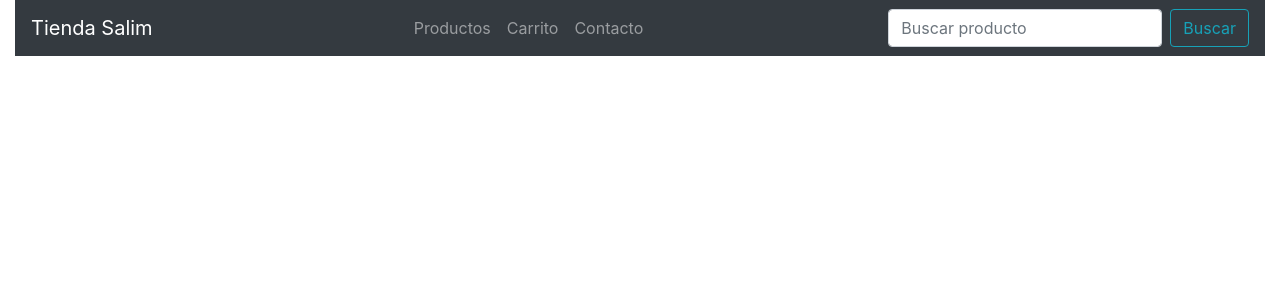
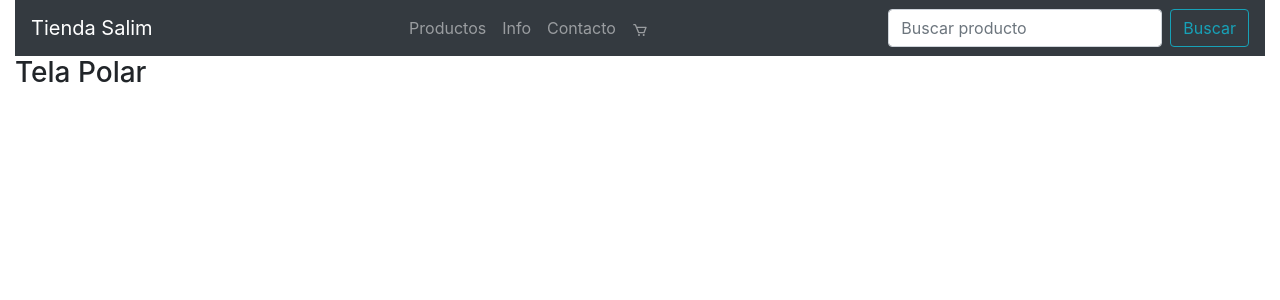
Before and after one commit to marianou/tienda_ubaid, a React (Create React App) app: page / in a window 1280 px wide. Shown: the top 300 px of the page. Built offline with nearby package versions, Linux system fonts and the light colour scheme.

Commit message:
CardWidget

```diff
--- a/package.json
+++ b/package.json
@@ -10,6 +10,7 @@
     "react": "^17.0.2",
     "react-bootstrap": "^1.6.0",
     "react-dom": "^17.0.2",
+    "react-icons": "^4.2.0",
     "react-scripts": "4.0.3",
     "web-vitals": "^1.1.2"
   },
--- a/src/App.jsx
+++ b/src/App.jsx
@@ -1,3 +1,4 @@
+import ItemListContainer from "./components/Container/ItemListContainer";
 import NavBar from "./components/NavBar/NavBar";
 
 
@@ -6,6 +7,10 @@
 
     <div className="container-fluid">
         <NavBar />
+
+        <ItemListContainer
+          prodnom="Tela Polar"
+        />
     </div>
   );
 }
--- /dev/null
+++ b/src/components/CardWidget/CardWidget.js
@@ -0,0 +1,11 @@
+import React from 'react'
+import { BiCart } from "react-icons/bi";
+
+
+const CardWidget = () => {
+    return (
+        <BiCart />
+    )
+}
+
+export default CardWidget
--- /dev/null
+++ b/src/components/Container/ItemListContainer.js
@@ -0,0 +1,11 @@
+import React from 'react'
+
+const ItemListContainer = ({prodnom}) => {
+    return (
+        <div>
+            <h3>{prodnom}</h3>
+        </div>
+    )
+}
+
+export default ItemListContainer
--- a/src/components/NavBar/NavBar.js
+++ b/src/components/NavBar/NavBar.js
@@ -1,5 +1,6 @@
 import React from 'react'
 import { Nav, Navbar,Form, FormControl, Button } from 'react-bootstrap'
+import CardWidget from '../CardWidget/CardWidget'
 
 
 const NavBar = () => {
@@ -8,8 +9,9 @@
             <Navbar.Brand href="#incio">Tienda Salim</Navbar.Brand>
             <Nav className="mr-auto ml-auto">
                 <Nav.Link href="#productos">Productos</Nav.Link>
-                <Nav.Link href="#carrito">Carrito</Nav.Link>
+                <Nav.Link href="#Info">Info</Nav.Link>
                 <Nav.Link href="#contacto">Contacto</Nav.Link>
+                <Nav.Link href="#carrito"><CardWidget /></Nav.Link>
             </Nav>
             <Form inline>
                 <FormControl type="text" placeholder="Buscar producto" className="mr-sm-2" />
```
Also changed, not shown: 1 other file (tests, documents, lock files or other folders).
